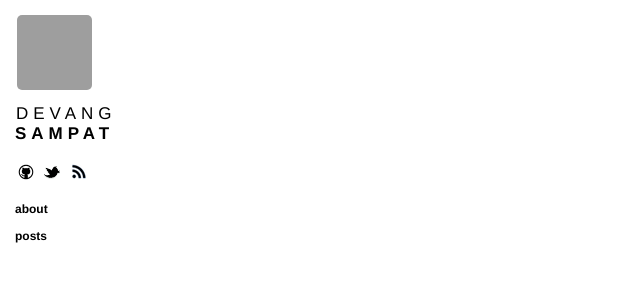
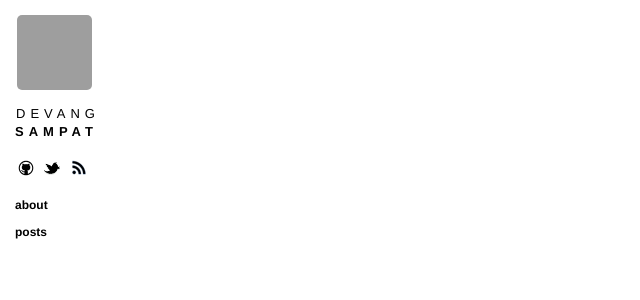
Before and after one commit to DevangS/devangs.github.io, a Jekyll site: the page built from index.html, in a window 1280 px wide. Shown: the top 300 px of the page, without its empty margins (0-640 px from the left). Built offline with Jekyll 4.4.1, drawn with Linux system fonts in a browser that asks for light colours; nearby versions of some CDN libraries; Markdown is read by kramdown in place of the engine named in the settings; grey boxes are pictures that could not be loaded.

Commit message:
Aligning name text with picture

```diff
--- a/css/base.css
+++ b/css/base.css
@@ -27,11 +27,11 @@ a {
     margin: 10px 0 20px 0; }
     .sidebar .name #fname {
       padding-left: 1px;
-      font-size: 17px;
+      font-size: 13px;
       letter-spacing: 5px;
       color: black; }
     .sidebar .name #lname {
-      font-size: 17px;
+      font-size: 13px;
       letter-spacing: 5px;
       font-weight: bold;
       color: black; }
```
